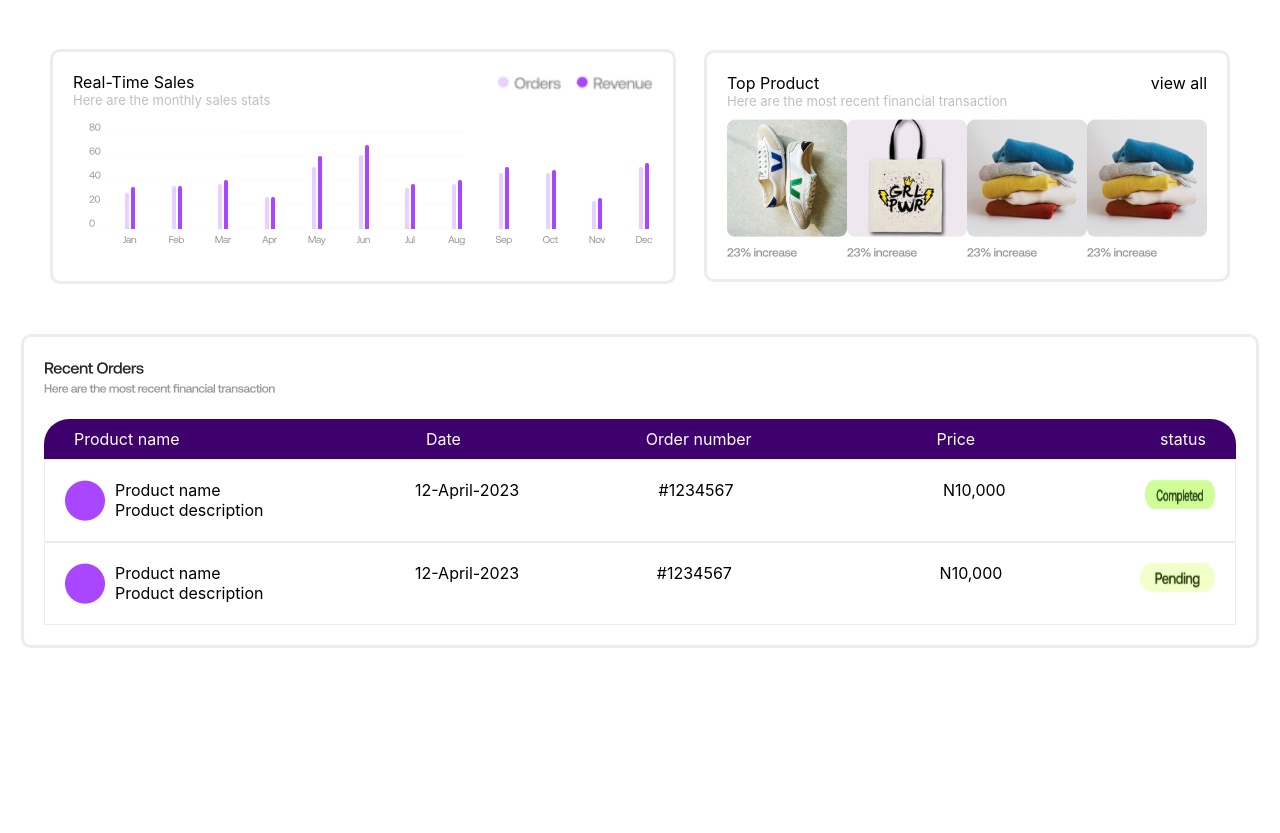
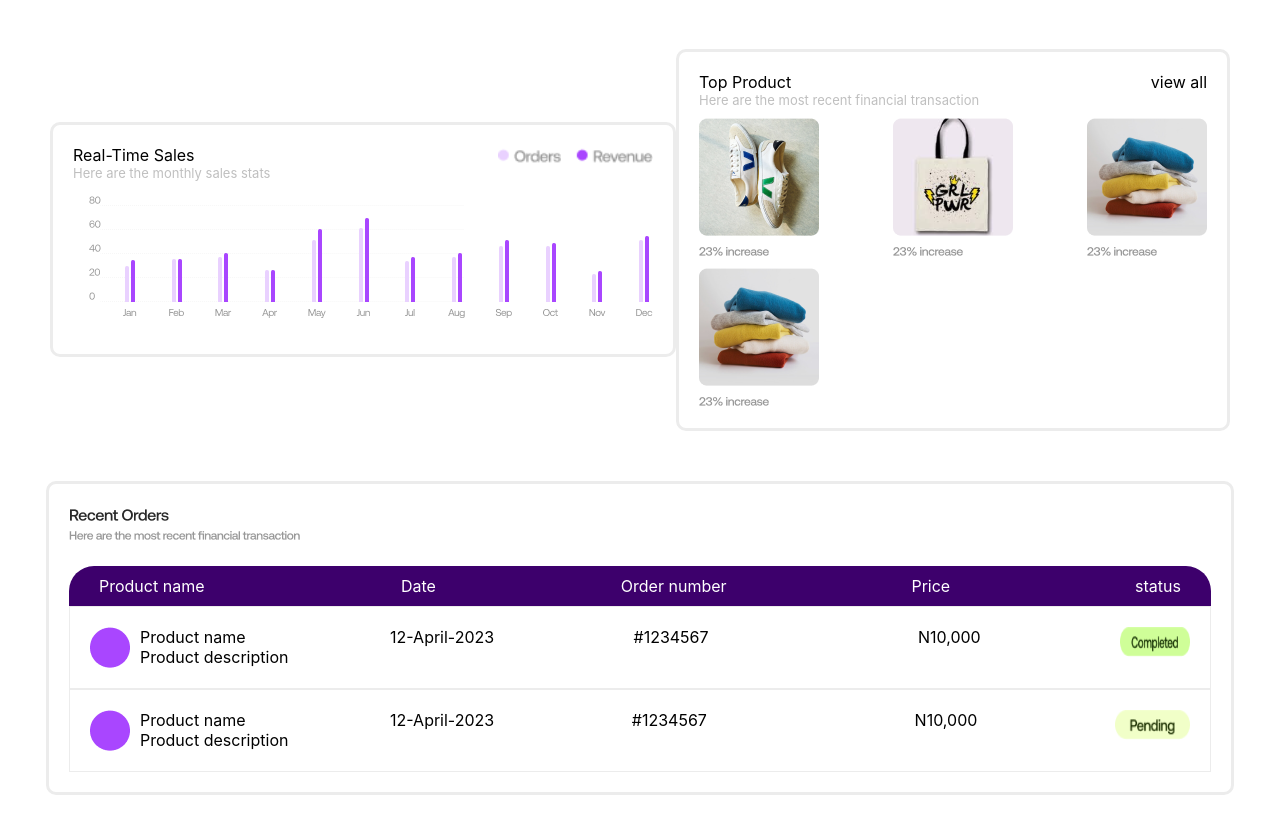
Before and after one commit to RoguePetz/Swiphr-Test-app, a React (Create React App) app: page / in a window 1280 px wide. Shown: the part 814-1647 px from the top of the page. Before the commit the page ends 1562 px from the top, so only its background shows below. Built offline with nearby package versions, Linux system fonts and the light colour scheme; a web font is replaced by a local one.

Commit message:
finished

```diff
--- a/src/components/dash_comp.js
+++ b/src/components/dash_comp.js
@@ -89,7 +89,7 @@ const DashC = () => {
                                 </div>
                                 <label>view all</label>
                             </div>
-                            <div style={{marginTop:'10px',display:'flex',flexWrap:'wrap', justifyContent:'space-between'}}>
+                            <div style={{marginTop:'10px',display:'flex',flexWrap:'wrap', justifyContent:'space-between',gap:'10px'}}>
                                 <img src={product1} />
                                 <img src={product2} />
                                 <img src={product3} />
@@ -120,7 +120,7 @@ const DashC = () => {
                                             <img src={pimg} />
                                             <div style={{display:'flex',flexDirection:'column',paddingRight:'100px'}}>
                                                 <label>Product name</label>
-                                                <label style={{width:'200px'}}>Product description</label>
+                                                <label style={{width:'150px'}}>Product description</label>
                                             </div>
                                         </div>
                                             <div className='twidth' style={{display:'flex',justifyContent:'space-between'}} >
```
